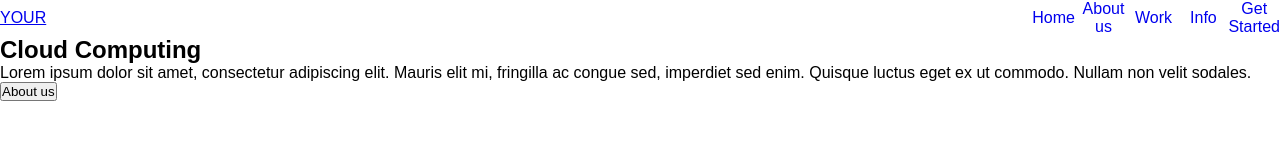
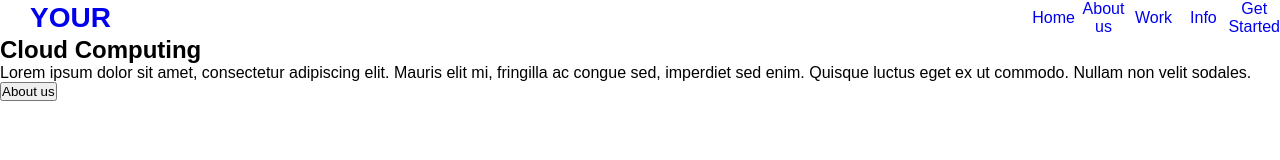
Before and after one commit to joaov1ct0r/react-cloud, a React (Create React App) app: page / in a window 1280 px wide. Shown: the top 160 px of the page. Built offline with nearby package versions, Linux system fonts and the light colour scheme.

Commit message:
estilo aplicado ao elemento nav a

```diff
--- a/src/App.css
+++ b/src/App.css
@@ -29,3 +29,10 @@ nav ul li {
 nav ul li a {
     text-decoration: none;
 }
+
+nav > a {
+    margin-left: 30px;
+    text-decoration: none;
+    font-weight: 700;
+    font-size: 28px;
+}
```
